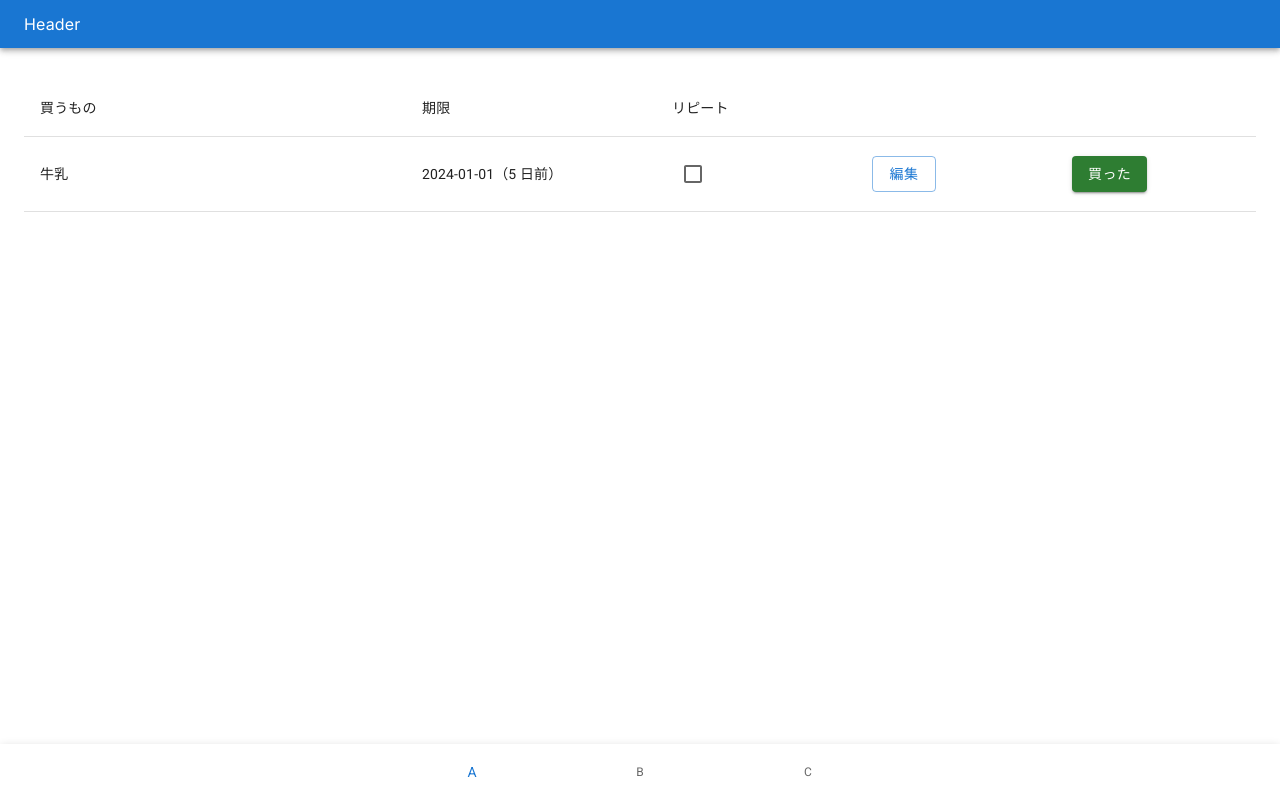
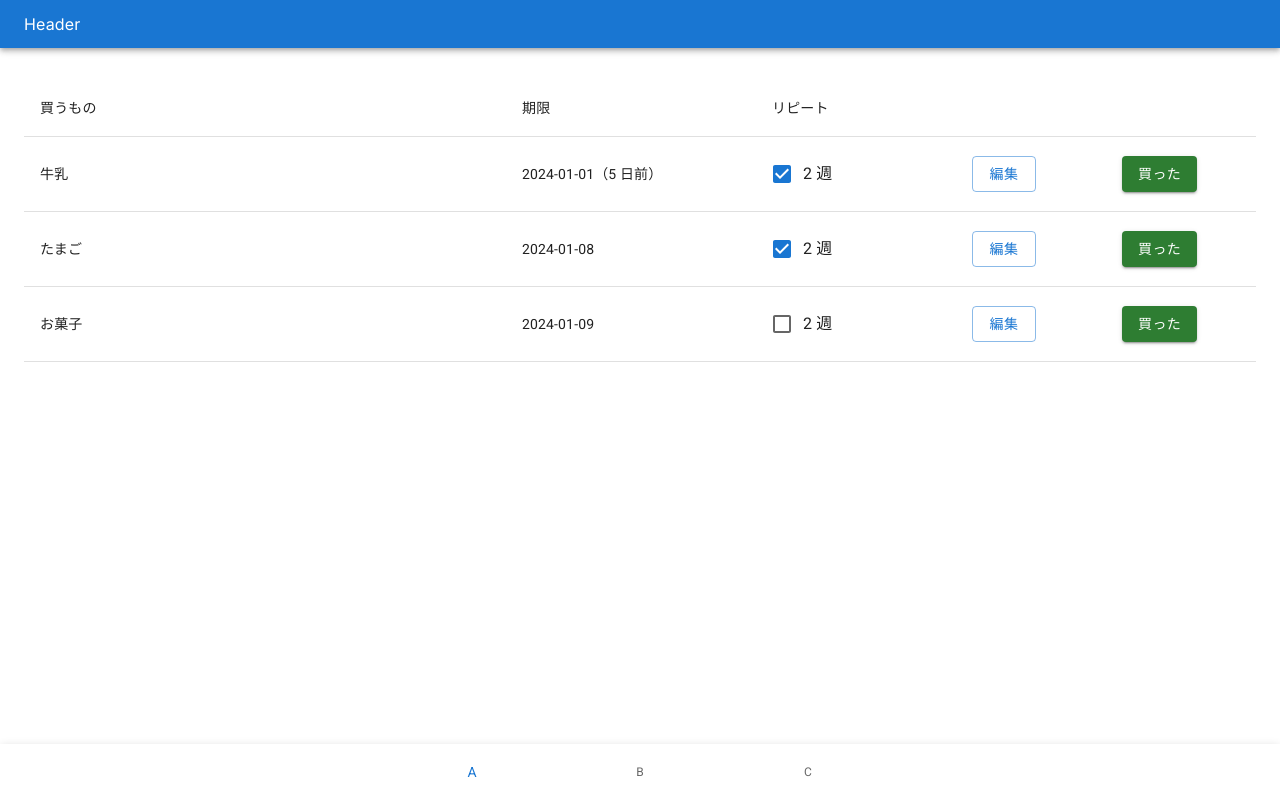
Before and after one commit to tee-talog/repeatable-task-list, a Next.js app: page / in a window 1280 px wide. Built offline with nearby package versions, Linux system fonts and the light colour scheme.

Commit message:
from mock data

```diff
--- a/src/app/page.tsx
+++ b/src/app/page.tsx
@@ -3,6 +3,7 @@ import {
   Box,
   Button,
   Checkbox,
+  FormControlLabel,
   Table,
   TableBody,
   TableCell,
@@ -13,6 +14,31 @@ import {
 import Container from "@mui/material/Container"
 
 export default function Home() {
+  // TODO mock
+  const items = [
+    {
+      id: "aaa",
+      name: "牛乳",
+      limit: "2024-01-01（5 日前）",
+      repeat: true,
+      repeatPeriod: "2 週",
+    },
+    {
+      id: "bbb",
+      name: "たまご",
+      limit: "2024-01-08",
+      repeat: true,
+      repeatPeriod: "2 週",
+    },
+    {
+      id: "ccc",
+      name: "お菓子",
+      limit: "2024-01-09",
+      repeat: false,
+      repeatPeriod: "2 週",
+    },
+  ]
+
   return (
     <Container maxWidth="xl">
       <Box>
@@ -23,17 +49,26 @@ export default function Home() {
                 <TableCell>買うもの</TableCell>
                 <TableCell sx={{ width: "250px" }}>期限</TableCell>
                 <TableCell sx={{ width: "200px" }}>リピート</TableCell>
-                <TableCell sx={{ width: "200px" }}></TableCell>
-                <TableCell sx={{ width: "200px" }}></TableCell>
+                <TableCell sx={{ width: "150px" }}></TableCell>
+                <TableCell sx={{ width: "150px" }}></TableCell>
               </TableRow>
             </TableHead>
 
             <TableBody>
-              <TableRow hover>
-                <TableCell>牛乳</TableCell>
-                <TableCell>2024-01-01（5 日前）</TableCell>
+              {items.map((item) => (
+                <TableRow hover key={item.id}>
+                  <TableCell>{item.name}</TableCell>
+                  <TableCell>{item.limit}</TableCell>
                   <TableCell>
-                  <Checkbox inputProps={{ "aria-label": "リピート" }} />
+                    <FormControlLabel
+                      label={item.repeatPeriod}
+                      control={
+                        <Checkbox
+                          inputProps={{ "aria-label": "リピート" }}
+                          checked={item.repeat}
+                        />
+                      }
+                    />
                   </TableCell>
                   <TableCell>
                     <Button variant="outlined">編集</Button>
@@ -44,6 +79,7 @@ export default function Home() {
                     </Button>
                   </TableCell>
                 </TableRow>
+              ))}
             </TableBody>
           </Table>
         </TableContainer>
```
Lines whose indentation alone changed are shown as unchanged.
